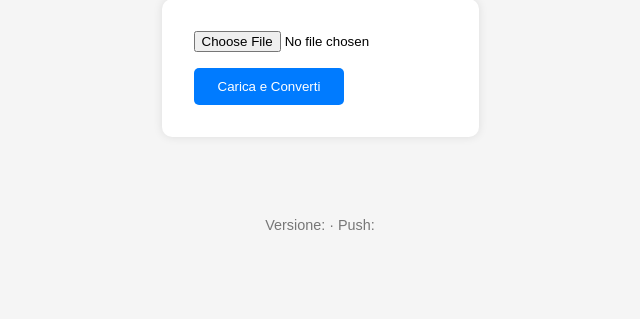
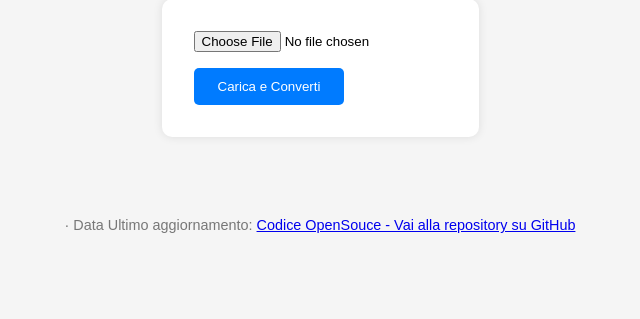
Before and after one commit to fabriziopapa/csv-to-txt-app, a Flask app: page / in a window 1280 px wide. Shown: the part 209-528 px from the top of the page, without its empty margins (320-960 px from the left). Run offline with Flask 3, Linux system fonts and the light colour scheme; parts of the project's set-up code (start-up, migrations or seed data) failed here and were passed over.

Commit message:
Versione 0.6

```diff
--- a/templates/index.html
+++ b/templates/index.html
@@ -77,7 +77,9 @@
     {% endif %}
 
      <footer>
-        Versione: {{ git_commit }} &middot; Push: {{ git_date }}
+         {{ git_commit }} &middot; Data Ultimo aggiornamento: {{ git_date }}
+         <a href="https://github.com/fabriziopapa/csv-to-txt-app" target="_blank"> Codice OpenSouce - Vai alla repository su GitHub</a>
+
     </footer>
 </body>
 </html>
```
